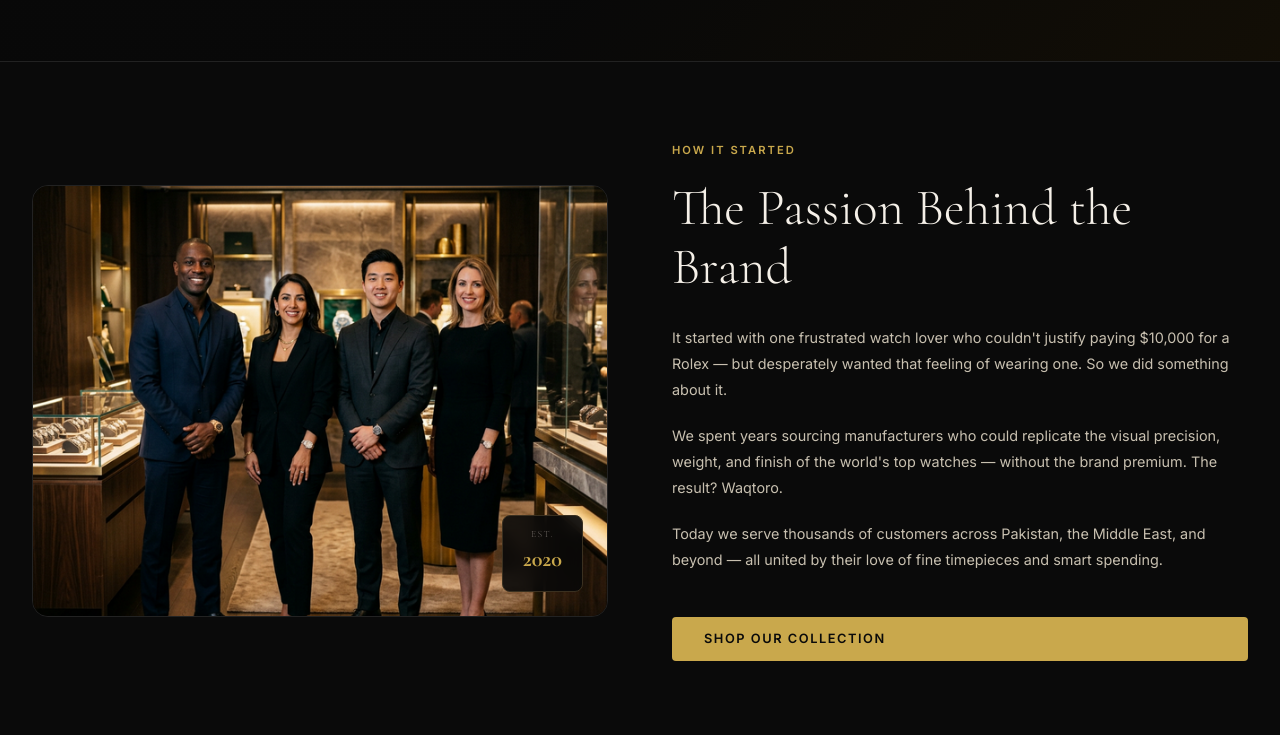
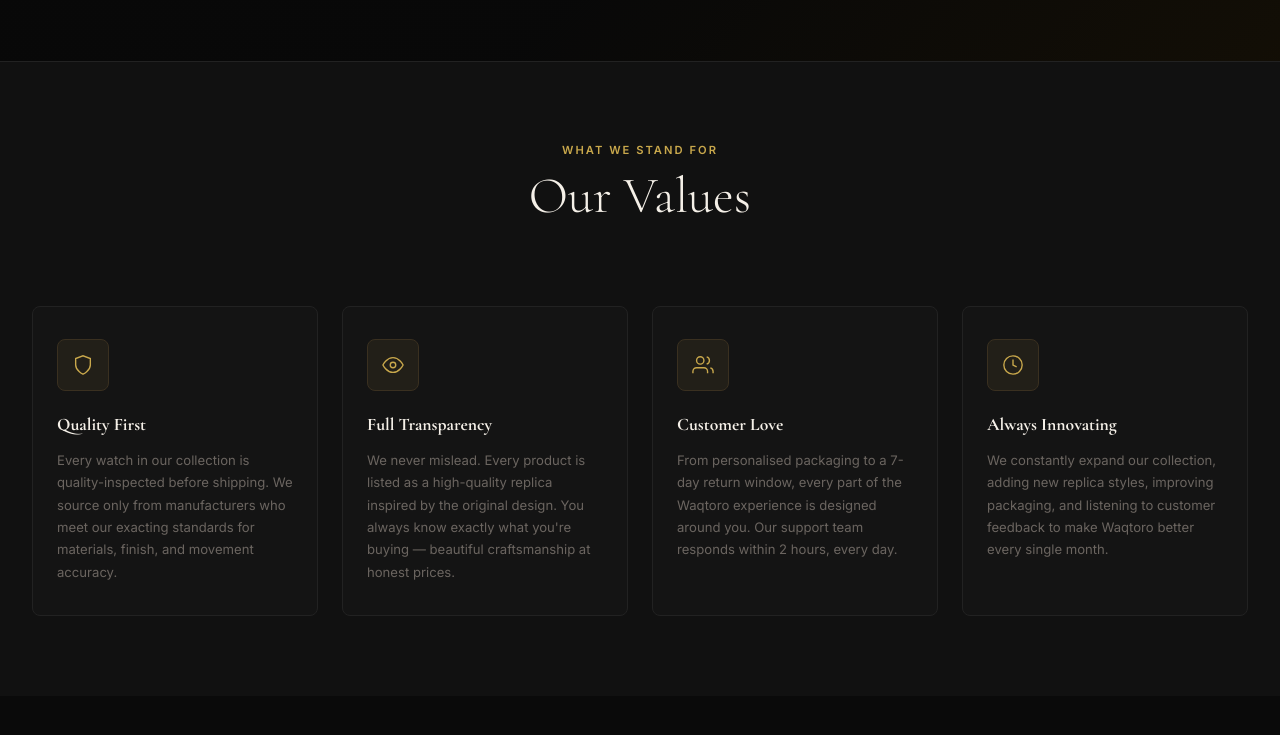
Before and after one commit to alixraza1001/Waqtoro, a plain HTML site: page pages/about.html in a window 1280 px wide. Shown: the part 585-1320 px from the top of the page. Drawn offline with nearby package versions, Linux system fonts and the light colour scheme.

Commit message:
Content: Removed History section from About page

```diff
--- a/pages/about.html
+++ b/pages/about.html
@@ -59,29 +59,6 @@
           <div class="about-stat"><span class="about-stat-num">200+</span><span>Replica Styles</span></div>
           <div class="about-stat"><span class="about-stat-num">30+</span><span>Countries Shipped</span></div>
           <div class="about-stat"><span class="about-stat-num">4.9★</span><span>Avg. Rating</span></div>
-        </div>
-      </div>
-    </div>
-  </section>
-
-  <!-- STORY SECTION -->
-  <section class="section-pad about-story-section">
-    <div class="container">
-      <div class="about-story-grid">
-        <div class="about-story-img" data-animate>
-          <img src="../images/about_team.png" alt="The Waqtoro Team" />
-          <div class="about-story-img-badge">
-            <span class="about-stat-num">Est.</span>
-            <span style="font-size:1.4rem;font-weight:700;color:var(--clr-gold);font-family:var(--font-display);">2020</span>
-          </div>
-        </div>
-        <div class="about-story-content" data-animate data-animate-delay="1">
-          <span class="label-caps">How It Started</span>
-          <h2 class="display-lg">The Passion Behind the Brand</h2>
-          <p>It started with one frustrated watch lover who couldn't justify paying $10,000 for a Rolex — but desperately wanted that feeling of wearing one. So we did something about it.</p>
-          <p>We spent years sourcing manufacturers who could replicate the visual precision, weight, and finish of the world's top watches — without the brand premium. The result? Waqtoro.</p>
-          <p>Today we serve thousands of customers across Pakistan, the Middle East, and beyond — all united by their love of fine timepieces and smart spending.</p>
-          <a href="shop.html" class="btn btn-primary" style="margin-top:1.5rem;">Shop Our Collection</a>
         </div>
       </div>
     </div>
```
